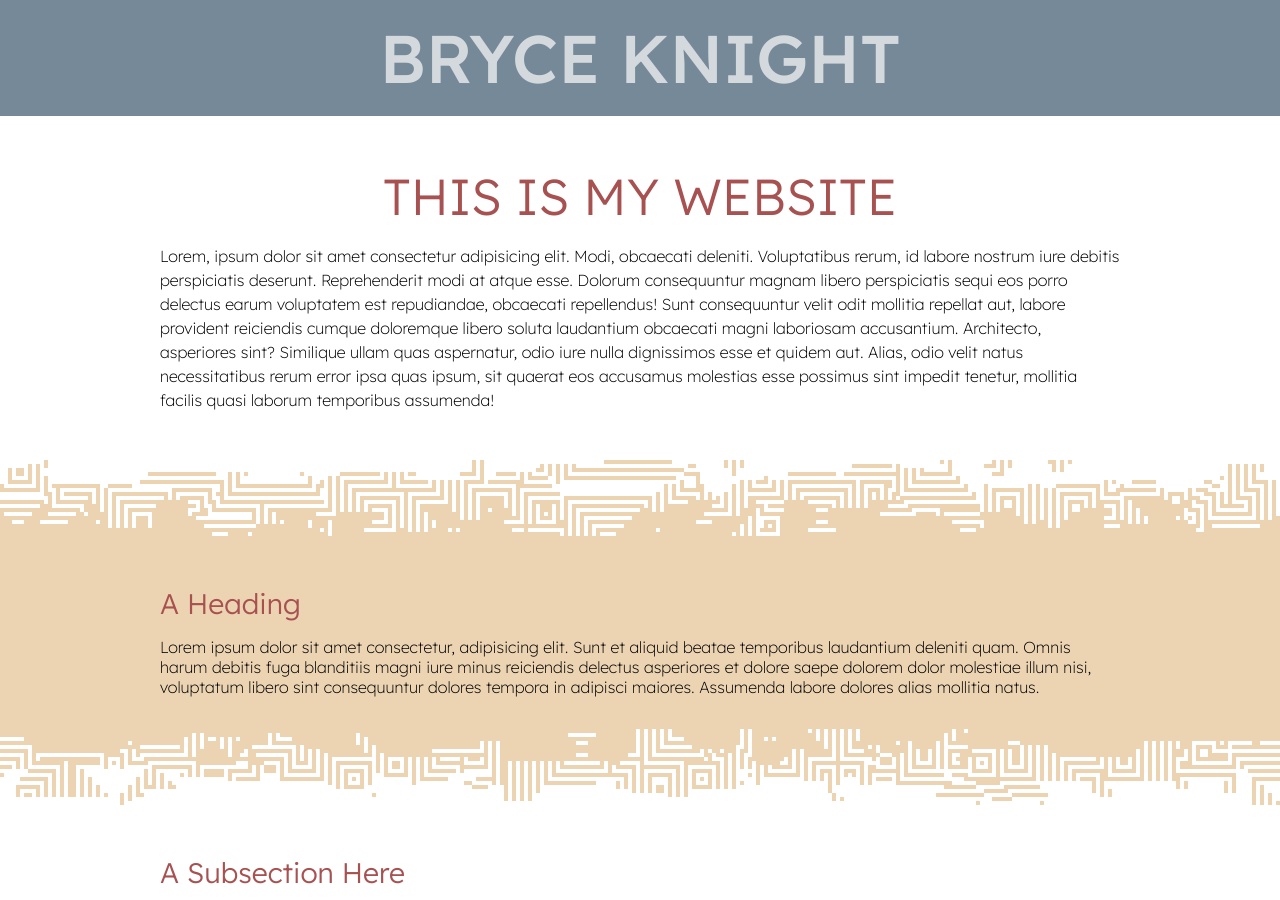
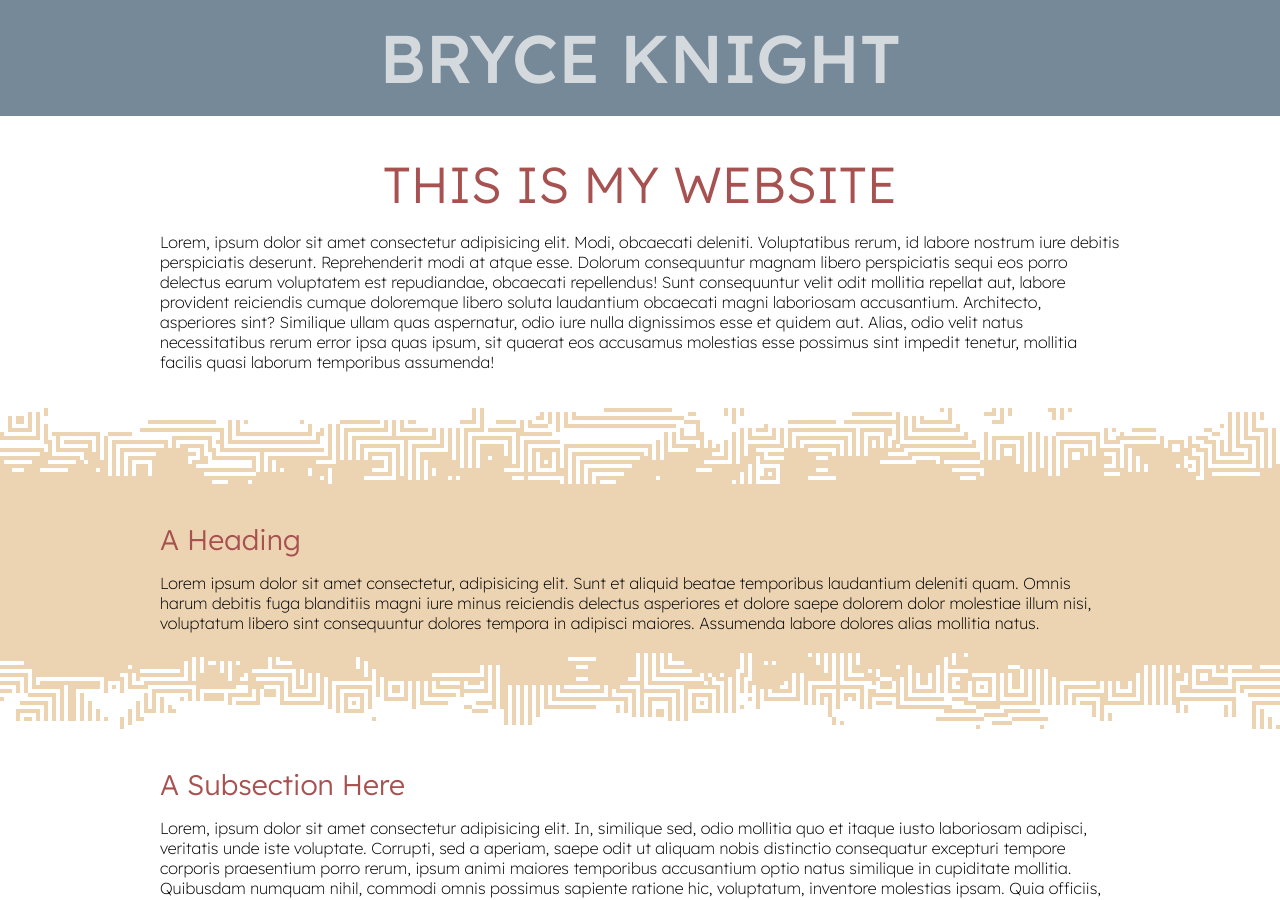
Before and after one commit to Brcknt/brcknt.github.io, a Jekyll site: the page built from index.html, in a window 1280 px wide. Shown: the top 900 px of the page. Built offline with Jekyll 4.4.1, drawn with Linux system fonts in a browser that asks for light colours.

Commit message:
honestly not really sure

```diff
--- a/_sass/base.scss
+++ b/_sass/base.scss
@@ -33,7 +33,6 @@
 
 html {
     scroll-behavior: smooth;
-    min-width: 600px;
 }
 
 body {
--- a/_sass/blog-cards.scss
+++ b/_sass/blog-cards.scss
@@ -1,9 +1,8 @@
 .blog-card-container {
     margin: 0;
-    padding: 1rem;
     display: flex;
     flex-flow: row wrap;
-    gap: 1rem;
+    gap: 10px;
     justify-content: center;
 }
 
@@ -72,17 +71,14 @@
 
 @media only screen and (max-width: 800px) {
     .blog-card-image > img {
-        max-height: 144px;
-    }
-
-    .blog-card-image {
-        min-width: 50px;
+        max-height: 126px;
     }
 
     .blog-card-text {
         flex-basis: 270px;
-        width: 180px;
-        height: 180px;
+        width: 126px;
+        height: 126px;
+        font-size: 0.75em;
     }
 
     .blog-card-text h3 {
--- a/_sass/styling.scss
+++ b/_sass/styling.scss
@@ -46,7 +46,7 @@
 }
 
 section {
-    padding: 2rem;
+    padding: 20px;
 }
 
 .clamped-width {
--- a/_sass/text.scss
+++ b/_sass/text.scss
@@ -39,7 +39,3 @@
     font-size: 1.33rem;
     font-weight: 300;
 }
-
-p {
-    line-height: 1.5em;
-}
```
